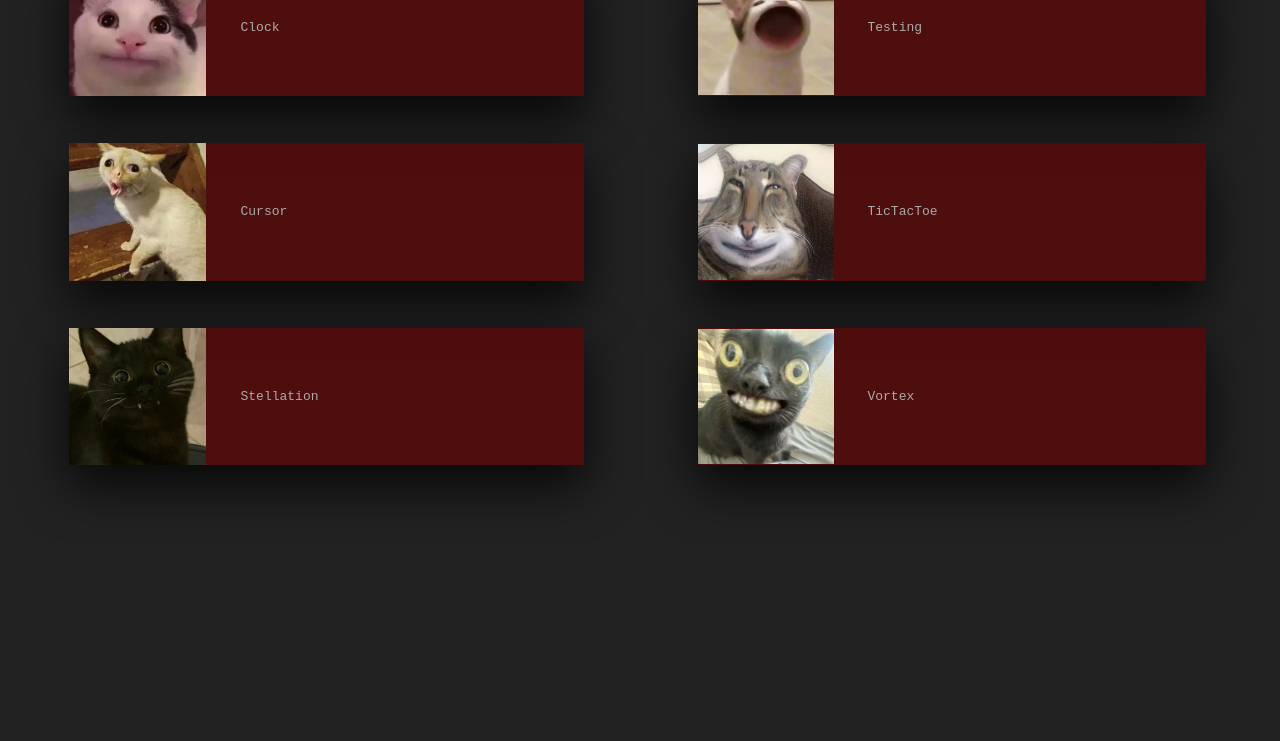
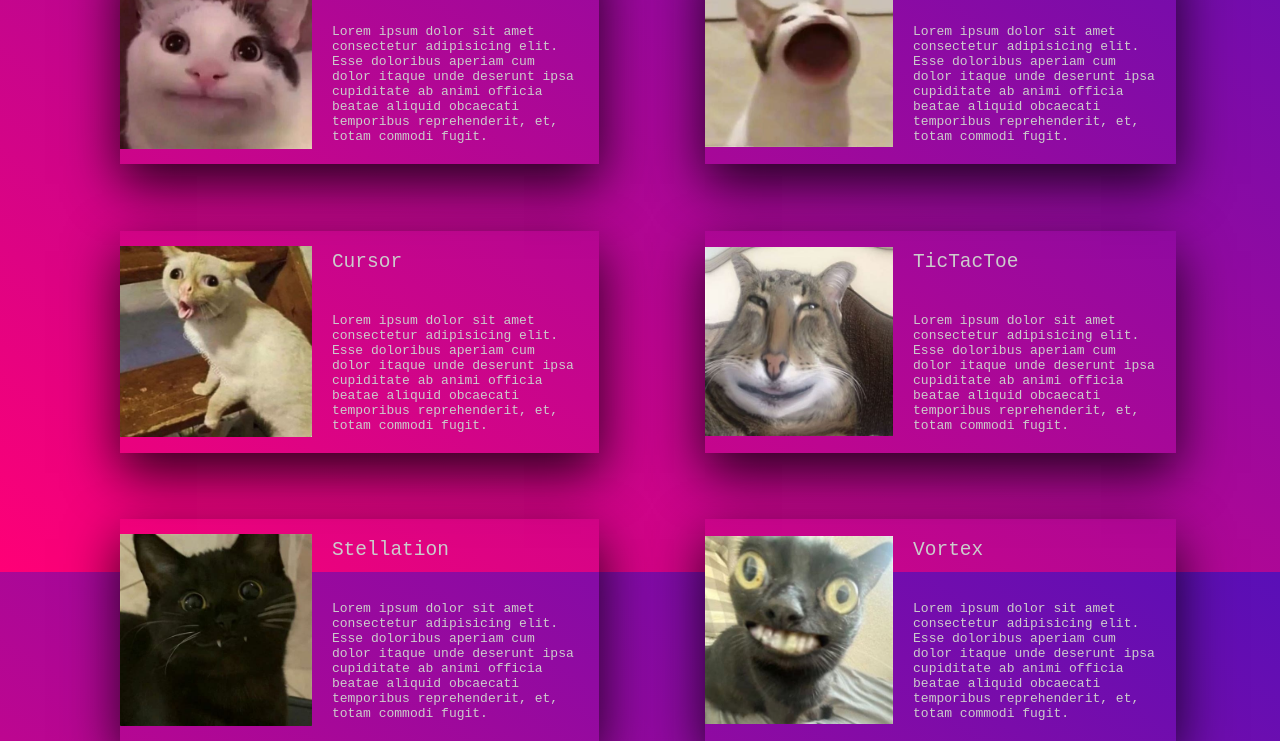
Before and after one commit to broskoy/Website, a plain HTML site: page index.html in a window 1280 px wide. Shown: the part 244-985 px from the top of the page. Before the commit the page ends 800 px from the top, so only its background shows below. Drawn offline with Linux system fonts and the light colour scheme.

Commit message:
made humongagongalogongus changes to the homepage

```diff
--- a/index.html
+++ b/index.html
@@ -4,6 +4,7 @@
     <title>Clock</title>
     <link rel="stylesheet" href="style.css">
 </head>
+
 
 <body>
     <h1 class="welcome">Welcome Stranger</h1>
@@ -13,32 +14,80 @@
     <div class="grid-container">
         <a class="link-container" href="./Clock/index.html">
             <img class="image" src="cat1.jpg" alt="A very serious cat">
+            <div class="text-container">
                 <p class="title">Clock</p>
+                <p class="description">
+                    Lorem ipsum dolor sit amet consectetur adipisicing elit.
+                    Esse doloribus aperiam cum dolor itaque unde deserunt ipsa
+                    cupiditate ab animi officia beatae aliquid obcaecati
+                    temporibus reprehenderit, et, totam commodi fugit.
+                </p>
+            </div>
         </a>
 
         <a class="link-container" href="./CodePen/index.html">
             <img class="image" src="cat2.jpg" alt="A very serious cat">
+            <div class="text-container">
                 <p class="title">Testing</p>
+                <p class="description">
+                    Lorem ipsum dolor sit amet consectetur adipisicing elit.
+                    Esse doloribus aperiam cum dolor itaque unde deserunt ipsa
+                    cupiditate ab animi officia beatae aliquid obcaecati
+                    temporibus reprehenderit, et, totam commodi fugit.
+                </p>
+            </div>
         </a>
 
         <a class="link-container" href="./Magnet Cursor/index.html">
             <img class="image" src="cat3.jpg" alt="A very serious cat">
+            <div class="text-container">
                 <p class="title">Cursor</p>
+                <p class="description">
+                    Lorem ipsum dolor sit amet consectetur adipisicing elit.
+                    Esse doloribus aperiam cum dolor itaque unde deserunt ipsa
+                    cupiditate ab animi officia beatae aliquid obcaecati
+                    temporibus reprehenderit, et, totam commodi fugit.
+                </p>
+            </div>
         </a>
 
         <a class="link-container" href="./Hexagonal TicTacToe/index.html">
             <img class="image" src="cat4.jpg" alt="A very serious cat">
+            <div class="text-container">
                 <p class="title">TicTacToe</p>
+                <p class="description">
+                    Lorem ipsum dolor sit amet consectetur adipisicing elit.
+                    Esse doloribus aperiam cum dolor itaque unde deserunt ipsa
+                    cupiditate ab animi officia beatae aliquid obcaecati
+                    temporibus reprehenderit, et, totam commodi fugit.
+                </p>
+            </div>
         </a>
 
         <a class="link-container" href="./Stellated Polygons/index.html">
             <img class="image" src="cat5.jpg" alt="A very serious cat">
+            <div class="text-container">
                 <p class="title">Stellation</p>
+                <p class="description">
+                    Lorem ipsum dolor sit amet consectetur adipisicing elit.
+                    Esse doloribus aperiam cum dolor itaque unde deserunt ipsa
+                    cupiditate ab animi officia beatae aliquid obcaecati
+                    temporibus reprehenderit, et, totam commodi fugit.
+                </p>
+            </div>
         </a>
 
         <a class="link-container" href="./Vortex Illustartor/index.html">
             <img class="image" src="cat6.jpg" alt="A very serious cat">
+            <div class="text-container">
                 <p class="title">Vortex</p>
+                <p class="description">
+                    Lorem ipsum dolor sit amet consectetur adipisicing elit.
+                    Esse doloribus aperiam cum dolor itaque unde deserunt ipsa
+                    cupiditate ab animi officia beatae aliquid obcaecati
+                    temporibus reprehenderit, et, totam commodi fugit.
+                </p>
+            </div>
         </a>
     </div>
 </body>
--- a/style.css
+++ b/style.css
@@ -1,13 +1,22 @@
 body
 {
-    background-color: #222;
-    color: white;
+    background-image: linear-gradient(to right top, #ff0076, #590fb7);
+    display: flex;
+    flex-direction: column;
+
+    /*
+    #ed7b84 – #9055ff
+    #ff0076 – #590fb7
+    */
+    width: 100%;
+    height: 100%;
 }
 
 
 .welcome
 {
-    margin-top: 3%;
+    margin-top: 4%;
+    margin-bottom: 0.5%;
     font-family: monospace;
     color: #FFF;
     text-align: center;
@@ -17,8 +26,9 @@ body
 
 .explanation
 {
+    margin: 0;
     font-family: monospace;
-    color: #AAA;
+    color: #ccc;
     text-align: center;
     font-size: 12pt;
 }
@@ -26,9 +36,9 @@ body
 
 .grid-container
 {
-    width: 90%;
-    height: 60%;
-    margin: 4%;
+    margin-top: 3%;
+    margin-left: 8%;
+    margin-right: 8%;
     display: grid;
     column-gap: 10%;
     row-gap: 10%;
@@ -40,25 +50,48 @@ body
 
 .link-container
 {
-    background: rgba(110, 0, 0, 0.592);
-    display: grid;
-    align-items: center;
-    grid-template-columns: 1fr 1fr 1fr;
+    text-decoration: none;
+    /* background: rgba(110, 0, 0, 0.592); */
+    display: flex;
+    flex-direction: row;
     font-family: monospace;
-    color: #AAA;
     box-shadow: 0 20px 50px rgba(0, 0, 0, 0.8);
-}
-
-.title
-{
-    float: right;
-    width:20%;
-    font-family: monospace;
 }
 
 
 .image
 {
-    background: rgba(101, 110, 0, 0.592);
-    width: 80%;
+    object-fit: contain;
+    /* background: rgba(101, 110, 0, 0.592); */
+    width: 40%;
 }
+
+.text-container
+{
+    width:100%;
+    /* background: rgba(0, 110, 13, 0.592); */
+    display: flex;
+    flex-direction: column;
+    font-family: monospace;
+    color: #ccc;
+}
+
+
+.title
+{
+    margin:0;
+    font-size: 150%;
+    height: 10%;
+    font-family: monospace;
+    padding: 20;
+}
+
+
+.description
+{
+    margin:0;
+    text-decoration: none;
+    font-size: 100%;
+    font-family: monospace;
+    padding: 20;
+}
```
Lines whose indentation alone changed are shown as unchanged.
